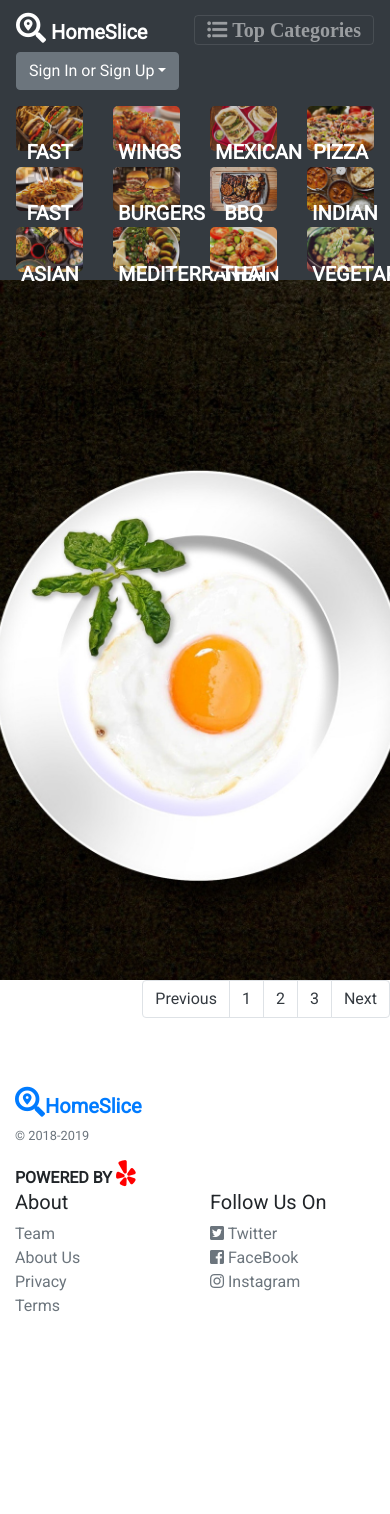
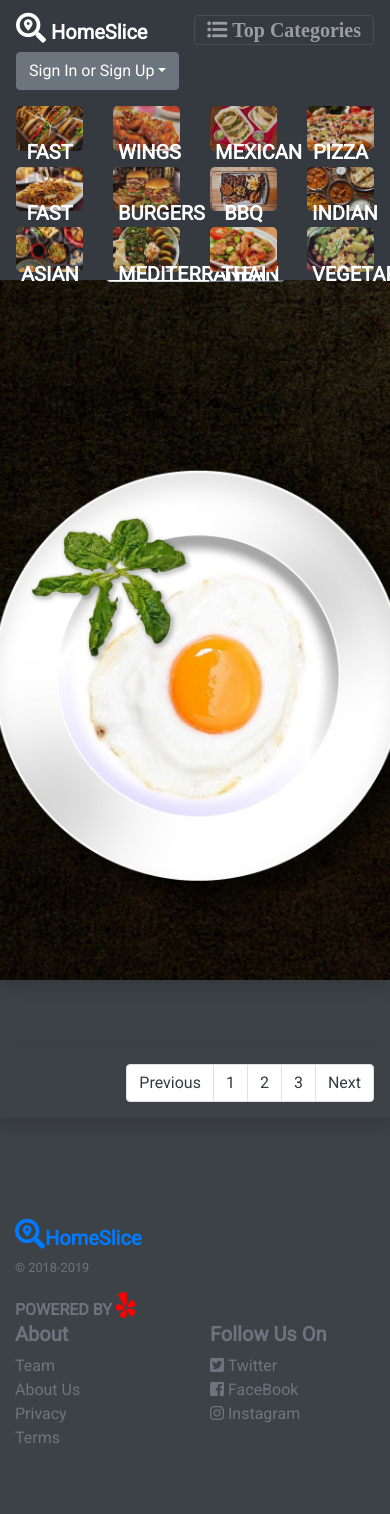
Before and after one commit to sarahnash/home-slice, a PHP site: page / in a window 390 px wide, after a click on "Top Categories". Before the commit the page ends 1312 px from the top, so only its background shows below. Run offline with PHP 8.4, Linux system fonts and the light colour scheme; some libraries are stand-ins or nearby versions.

Commit message:
updated cards

```diff
--- a/public/index.html
+++ b/public/index.html
@@ -118,7 +118,7 @@
   </nav>
 
 <!-- MAIN IMAGE -->
-  <div class="mainImg">
+  <div class="mainImg shadow p-3 mb-5">
     <div class="mainImgTxt scale-up-center">
       WHATCHU WANT?<br>
     </div>
@@ -138,13 +138,15 @@
 
 <!-- SEARCH RESULTS CARDS WILL BE RENDERED BY JS -->
 
+
   <div id='cardListContainer'>
 
   </div>
 
+
 <!-- ADDS PAGINATION FOR LIST OF MULTIPLE PAGES -->
-  <nav aria-label="Page navigation example">
-    <ul class="pagination d-flex justify-content-end">
+  <nav aria-label="Page navigation example shadow">
+    <ul class="pagination d-flex justify-content-end shadow p-3 mb-5">
       <li class="page-item">
         <a class="page-link text-dark" href="#">Previous</a>
       </li>
@@ -162,18 +164,17 @@
       </li>
     </ul>
   </nav>
-
 <!-- FOOTER -->
   <footer class="container py-5">
     <div class="row">
-      <div class="col-12 col-md hmslc">
+      <div class="col-12 col-md hmslc text-muted">
         <a class="navbar-brand font-weight-bold" href="#"><i class="fas fa-search-location"></i>HomeSlice</a> <small class="d-block mb-3 text-muted">&copy; 2018-2019</small>
         <div class="font-weight-bold">
           POWERED BY <i class="fab fa-yelp"></i>
         </div>
       </div>
       <div class="col-6 col-md">
-        <h5>About</h5>
+        <h5 class="text-muted font-weight-bold">About</h5>
         <ul class="list-unstyled text-small">
           <li>
             <a class="text-muted" href="#">Team</a>
@@ -190,7 +191,7 @@
         </ul>
       </div>
       <div class="col-6 col-md">
-        <h5>Follow Us On</h5>
+        <h5 class="text-muted font-weight-bold">Follow Us On</h5>
         <ul class="list-unstyled text-small">
           <li>
             <a class="text-muted" href="#"><i class="fab fa-twitter-square"></i> Twitter</a>
--- a/public/scripts/index.js
+++ b/public/scripts/index.js
@@ -65,14 +65,32 @@ const clientID = `6PaudvUaHDgnvmwq8HFv5w`;
     }
     function displayTheData(res){
       if(res){
-      return `<div class="card" style="width: 18rem;">
-      <img class="card-img-top" src="${res.image_url}" alt="Card image cap">
-      <div class="card-body">
-        <h5 class="card-title">${res.name}</h5>
-        <p class="card-text">${res.price}.</p>
-        <a href="#" class="btn btn-primary">Go somewhere</a>
-      </div>
-    </div>`
+          return`
+        <div class="card">
+        <img src="${res.image_url}"/>
+          <div class="info">
+            <h1>${res.name}</h1>
+            <p>${res.price}</p>
+            <button>More Info</button>
+            </div>
+      </div>`
+
+
+
+
+
+
+
+
+
+    //   return `<div class="card" style="width: 18rem;">
+    //   <img class="card-img-top" src="${res.image_url}" alt="Card image cap">
+    //   <div class="card-body">
+    //     <h5 class="card-title">${res.name}</h5>
+    //     <p class="card-text">${res.price}.</p>
+    //     <a href="#" class="btn btn-primary">Go somewhere</a>
+    //   </div>
+    // </div>`
       }
     }
     function giveBuisInfo(array){
--- a/public/styles/style.css
+++ b/public/styles/style.css
@@ -1,3 +1,120 @@
+/* --------------------------------------CARDS--------------------------------------
+
+* {
+    box-sizing: border-box;
+  } */
+
+  body {
+      background-color: #3D4247;
+  }
+
+  #cardListContainer {
+    margin-top: 20px;
+    margin-bottom: 20px;
+    width: 100%;
+    height: 100%;
+    display: flex;
+    align-items: center;
+    justify-content: center;
+    background: #3D4247;
+    /* justify-content: space-around; */
+  }
+
+  .card {
+    margin: 10px;
+    width: 300px;
+    height: 300px;
+    border-radius: 15px;
+    padding: 1.5rem;darkgray
+    background: white;
+    position: relative;
+    display: flex;
+    align-items: flex-start;
+    transition: 0.4s ease-out;
+    box-shadow: 0px 7px 10px rgba(0, 0, 0, 0.5);
+  }
+
+  .card:hover {
+    -webkit-transform: translateY(20px);
+            transform: translateY(20px);
+  }
+
+  .card:hover:before {
+    opacity: 1;
+  }
+
+  .card:hover .info {
+    opacity: 1;
+    -webkit-transform: translateY(0px);
+            transform: translateY(0px);
+  }
+
+  .card:before {
+    content: "";
+    position: absolute;
+    top: 0;
+    left: 0;
+    display: block;
+    width: 100%;
+    height: 100%;
+    border-radius: 15px;
+    background: rgba(0, 0, 0, 0.6);
+    z-index: 2;
+    transition: 0.5s;
+    opacity: 0;
+  }
+
+  .card img {
+    width: 100%;
+    height: 100%;
+    -o-object-fit: cover;
+       object-fit: cover;
+    position: absolute;
+    top: 0;
+    left: 0;
+    border-radius: 15px;
+  }
+
+  .card .info {
+    position: relative;
+    z-index: 3;
+    color: white;
+    opacity: 0;
+    -webkit-transform: translateY(30px);
+            transform: translateY(30px);
+    transition: 0.5s;
+  }
+
+  .card .info h1 {
+    margin: 0px;
+    font-size: 25px;
+  }
+
+  .card .info p {
+    letter-spacing: 1px;
+    font-size: 20px;
+    margin-top: 8px;
+  }
+
+  .card .info button {
+    padding: 0.6rem;
+    outline: none;
+    border: none;
+    border-radius: 3px;
+    background: white;
+    color: black;
+    font-weight: bold;
+    cursor: pointer;
+    transition: 0.4s ease;
+  }
+
+  .card .info button:hover {
+    background: dodgerblue;
+    color: white;
+  }
+
+  /* --------------------------------------MAIN HTML-------------------------------------- */
+
 .mainImg {
     position: relative;
     background-position: center;
@@ -7,7 +124,7 @@
       fixed = parallax
       scroll = normal
     */
-    background-attachment: scroll;
+    background-attachment: fixed;
     background-image: url('../images/dinner-dish-egg-.jpg');
     min-height: 980px;
 }
@@ -57,8 +174,6 @@ body {
     min-height: 50px;
 }
 
-
-
 #cardListContainer{
     display: flex;
     flex-wrap: wrap;
@@ -69,3 +184,9 @@ body {
         height: 15vw;
         object-fit: cover;
     }
+
+
+
+footer {
+    background-color: #3D4247;
+}
```
